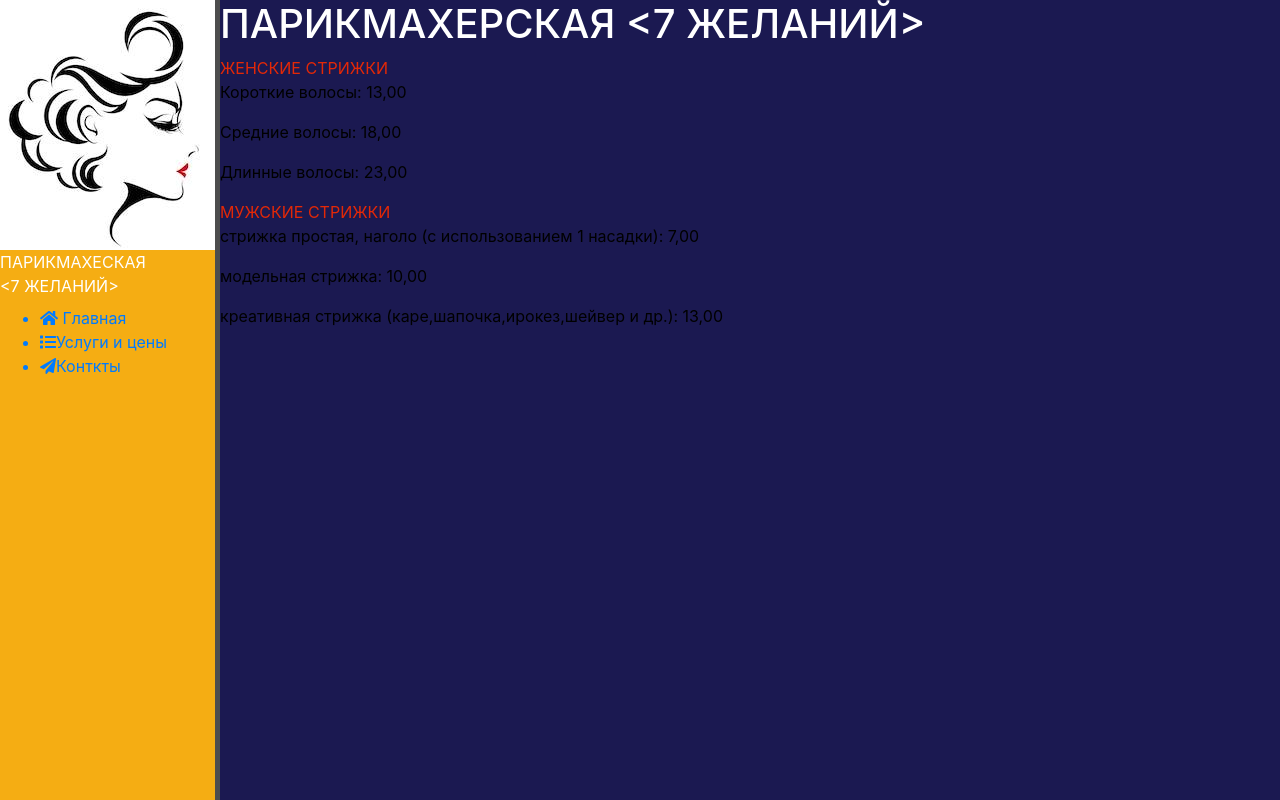
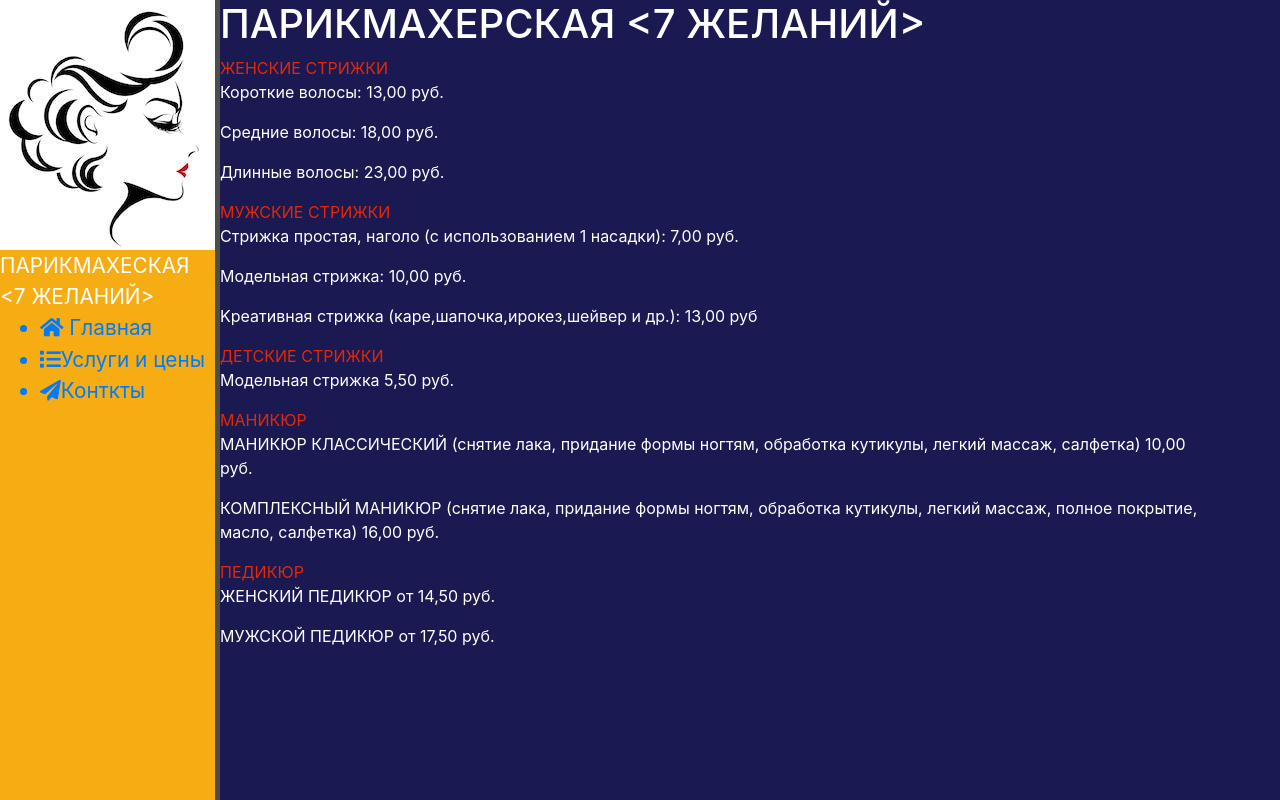
Before and after one commit to Yuliya-Malashkevich/barbershop, a Django app: page /services in a window 1280 px wide. Run offline with Django 3.2, Linux system fonts and the light colour scheme; some libraries are stand-ins or nearby versions.

Commit message:
changing styles on pages

```diff
--- a/barbershop_1/main/templates/main/contacts.html
+++ b/barbershop_1/main/templates/main/contacts.html
@@ -6,7 +6,7 @@
 
     <div class="features">
      <h1>{{ title }}</h1>
-
+     <style>p{color: fff;}</style>
         {% for el in values %}
            <p>{{ el }}</p>
        {% endfor %}
--- a/barbershop_1/main/templates/main/cosmetology_services.html
+++ b/barbershop_1/main/templates/main/cosmetology_services.html
@@ -5,7 +5,10 @@
 {% block content %}
      <div class="features">
      <h1>Косметологические услуги</h1>
-     <style>p{color: black;}</style>
+     <style>p{color: black;}
+     h3{margin: 28px 0px; width:650px;height: 30px;border-radius:3px;}
+     .alert-warning {width: 650px;}
+     </style>
          {% for el in cosmetologyServices %}
               <div class="alert alert-warning">
                   <h3>{{ el }}</h3>
--- a/barbershop_1/main/templates/main/gift_certificates.html
+++ b/barbershop_1/main/templates/main/gift_certificates.html
@@ -14,7 +14,7 @@
      </div>
  <div>
         <a class="giftCertificates-bnr" href="/gift_certificates">
-           <img src="{% static 'main/img/certif.png' %}" style="width: 70%; height: 50%">
+           <img src="{% static 'main/img/certif.png' %}" style="width: 60%; height: 70%; padding: 90px; position:absolute;top:300; left:20%;}">
         </a>
  </div>
 {% endblock %}
--- a/barbershop_1/main/templates/main/layout.html
+++ b/barbershop_1/main/templates/main/layout.html
@@ -44,7 +44,7 @@
     --font-family-sans-serif: -apple-system,BlinkMacSystemFont,"Segoe UI",Roboto,"Helvetica Neue",Arial,"Noto Sans","Liberation Sans",sans-serif,"Apple Color Emoji","Segoe UI Emoji","Segoe UI Symbol","Noto Color Emoji";
     --font-family-monospace: SFMono-Regular,Menlo,Monaco,Consolas,"Liberation Mono","Courier New",monospace;
     font-family: -apple-system,BlinkMacSystemFont,"Segoe UI",Roboto,"Helvetica Neue",Arial,"Noto Sans","Liberation Sans",sans-serif,"Apple Color Emoji","Segoe UI Emoji","Segoe UI Symbol","Noto Color Emoji";
-    font-size: 1rem;
+    font-size: 130%;
     font-weight: 400;
     line-height: 1.5;
     text-align: left;
@@ -68,7 +68,6 @@
         float: left;
     }
 
-
     .field{
         color: #fff;
     }
@@ -79,7 +78,7 @@
          <img src="{% static 'main/img/logo.jpg' %}" alt="Лого">
 
         <span class="logo">ПАРИКМАХЕСКАЯ<br> <7 ЖЕЛАНИЙ></span>
-        <h3></h3>
+<!--        <h3></h3>-->
         <ul>
             <a href="{% url 'home' %}"><li><i class="fas fa-home"></i> Главная</li></a>
             <a href="{% url 'services' %}"><li><i class="fas fa-list"></i>Услуги и цены</li></a>
--- a/barbershop_1/main/templates/main/manicure_pedicure.html
+++ b/barbershop_1/main/templates/main/manicure_pedicure.html
@@ -5,7 +5,8 @@
 {% block content %}
      <div class="features">
      <h1>Маникюр и педикюр</h1>
-     <style>p{color: black;}</style>
+     <style>p{color: black;}h3{margin: 10px 0px 10px; width:750px;height: 60px;border-radius:3px;}
+    .alert-warning {width: 750px;height: 140px;}</style>
          {% for el in manicurePedicure %}
               <div class="alert alert-warning">
                   <h3>{{ el }}</h3>
--- a/barbershop_1/main/templates/main/services.html
+++ b/barbershop_1/main/templates/main/services.html
@@ -5,9 +5,7 @@
 {% block content %}
     <div class="features">
      <h1>{{ title }}</h1>
-
-<!--     <button class="btn btn-warning">На страницу про нас</button>-->
-
+         <style>p{color: fff;}</style>
         <abbr>ЖЕНСКИЕ СТРИЖКИ</abbr>
         {% for el in values %}
            <p>{{ el }}</p>
@@ -18,27 +16,22 @@
            <p>{{ el }}</p>
        {% endfor %}
 
+        <abbr>ДЕТСКИЕ СТРИЖКИ</abbr>
+        {% for el in values_2 %}
+           <p>{{ el }}</p>
+       {% endfor %}
 
+        <abbr>МАНИКЮР</abbr>
+        {% for el in values_3 %}
+           <p>{{ el }}</p>
+       {% endfor %}
+
+        <abbr>ПЕДИКЮР</abbr>
+        {% for el in values_4 %}
+           <p>{{ el }}</p>
+       {% endfor %}
 
     </div>
 
 {% endblock %}
-
-
-
-
-
-<!--<!doctype html>-->
-<!--<html lang="ru">-->
-<!--<head>-->
-<!--    <meta charset="UTF-8">-->
-<!--    <meta name="viewport"-->
-<!--          content="width=device-width, user-scalable=no, initial-scale=1.0, maximum-scale=1.0, minimum-scale=1.0">-->
-<!--    <meta http-equiv="X-UA-Compatible" content="ie=edge">-->
-<!--    <title>Про нас</title>-->
-<!--</head>-->
-<!--<body>-->
-<!--    <h1>Про нас</h1>-->
-<!--    <p>Про нас</p>-->
-<!--</body>-->
-<!--</html>-->
+<!--     <button class="btn btn-warning">На главную страницу</button>-->
--- a/barbershop_1/main/templates/main/services_for_children.html
+++ b/barbershop_1/main/templates/main/services_for_children.html
@@ -5,7 +5,10 @@
 {% block content %}
      <div class="features">
      <h1>Услуги для детей</h1>
-         <style>p{color: black;}</style>
+         <style>p{color: black;}
+         h3{margin: 28px 0px; width:650px;height: 30px;border-radius:3px;}
+         .alert-warning {width: 650px;}
+         </style>
          {% for el in servicesForChildren %}
               <div class="alert alert-warning">
                   <h3>{{ el }}</h3>
--- a/barbershop_1/main/templates/main/services_for_men.html
+++ b/barbershop_1/main/templates/main/services_for_men.html
@@ -5,7 +5,10 @@
 {% block content %}
      <div class="features">
      <h1>Услуги для мужчин</h1>
-        <style>p{color: black;}</style>
+        <style>p{color: black;}
+        h3{margin: 13px 0px; width:650px;height: 50px;border-radius:3px;}
+        .alert-warning {width: 650px; height: 110px;}
+        </style>
          {% for el in servicesForMen %}
               <div class="alert alert-warning">
                    <h3>{{ el }}</h3>
--- a/barbershop_1/main/templates/main/services_for_women.html
+++ b/barbershop_1/main/templates/main/services_for_women.html
@@ -5,7 +5,10 @@
 {% block content %}
      <div class="features">
      <h1>Услуги для женщин</h1>
-    <style>p{color: black;}</style>
+    <style>p{color: black;}
+    h3{margin: 28px 0px; width:650px;height: 30px;border-radius:3px;}
+    .alert-warning {width: 650px;}
+    </style>
          {% for el in servicesForWomen %}
               <div class="alert alert-warning">
                   <h3>{{ el }}</h3>
--- a/barbershop_1/main/views.py
+++ b/barbershop_1/main/views.py
@@ -16,8 +16,11 @@
 def services(request):
     data = {
         'title': 'ПАРИКМАХЕРСКАЯ <7 ЖЕЛАНИЙ>',
-        'values': ['Короткие волосы: 13,00', 'Средние волосы: 18,00', 'Длинные волосы: 23,00'],
-        'values_1': ['стрижка простая, наголо (с использованием 1 насадки): 7,00', 'модельная стрижка: 10,00', 'креативная стрижка (каре,шапочка,ирокез,шейвер и др.): 13,00']
+        'values': ['Короткие волосы: 13,00 руб.', 'Средние волосы: 18,00 руб.', 'Длинные волосы: 23,00 руб.'],
+        'values_1': ['Cтрижка простая, наголо (с использованием 1 насадки): 7,00 руб.', 'Mодельная стрижка: 10,00 руб.', 'Kреативная стрижка (каре,шапочка,ирокез,шейвер и др.): 13,00 руб'],
+        'values_2': ['Mодельная стрижка 5,50 руб.'],
+        'values_3': ['МАНИКЮР КЛАССИЧЕСКИЙ (снятие лака, придание формы ногтям, обработка кутикулы, легкий массаж, салфетка) 10,00 руб.', 'КОМПЛЕКСНЫЙ МАНИКЮР (снятие лака, придание формы ногтям, обработка кутикулы, легкий массаж, полное покрытие, масло, салфетка) 16,00 руб.'],
+        'values_4': ['ЖЕНСКИЙ ПЕДИКЮР от 14,50 руб.', 'МУЖСКОЙ ПЕДИКЮР от 17,50 руб.'],
     }
     return render(request, 'main/services.html', data)
 
@@ -39,17 +42,6 @@
         form = userForm()
         return render(request, "main/contacts.html", data)
 
-# def indexPage(CreateView):
-#     if CreateView.method == 'POST':
-#         user = User()
-#         user.name = CreateView.POST.get('name')
-#         user.email = CreateView.POST.get('email')
-#         user.phone = CreateView.POST.get('phone')
-#         user.save()
-#         return HttpResponse(f'<h1>Hello {user.name} ur email is {user.email}, phone is {user.phone}</h1>')
-#     else:
-#         form = userForm()
-#         return render(CreateView, "contacts.html", {'form': form})
 
 def indexPage(request):
     if request.method == 'POST':
@@ -68,7 +60,7 @@
     return render(request, 'main/services_for_women.html', {'servicesForWomen': servicesForWomen})
 
 def services_for_men(request):
-    servicesForMen = ServicesForWomen.objects.all()
+    servicesForMen = ServicesForMen.objects.all()
     return render(request, 'main/services_for_men.html', {'servicesForMen': servicesForMen})
 
 def services_for_children(request):
```
Also changed, not shown: barbershop_1/db.sqlite3.
